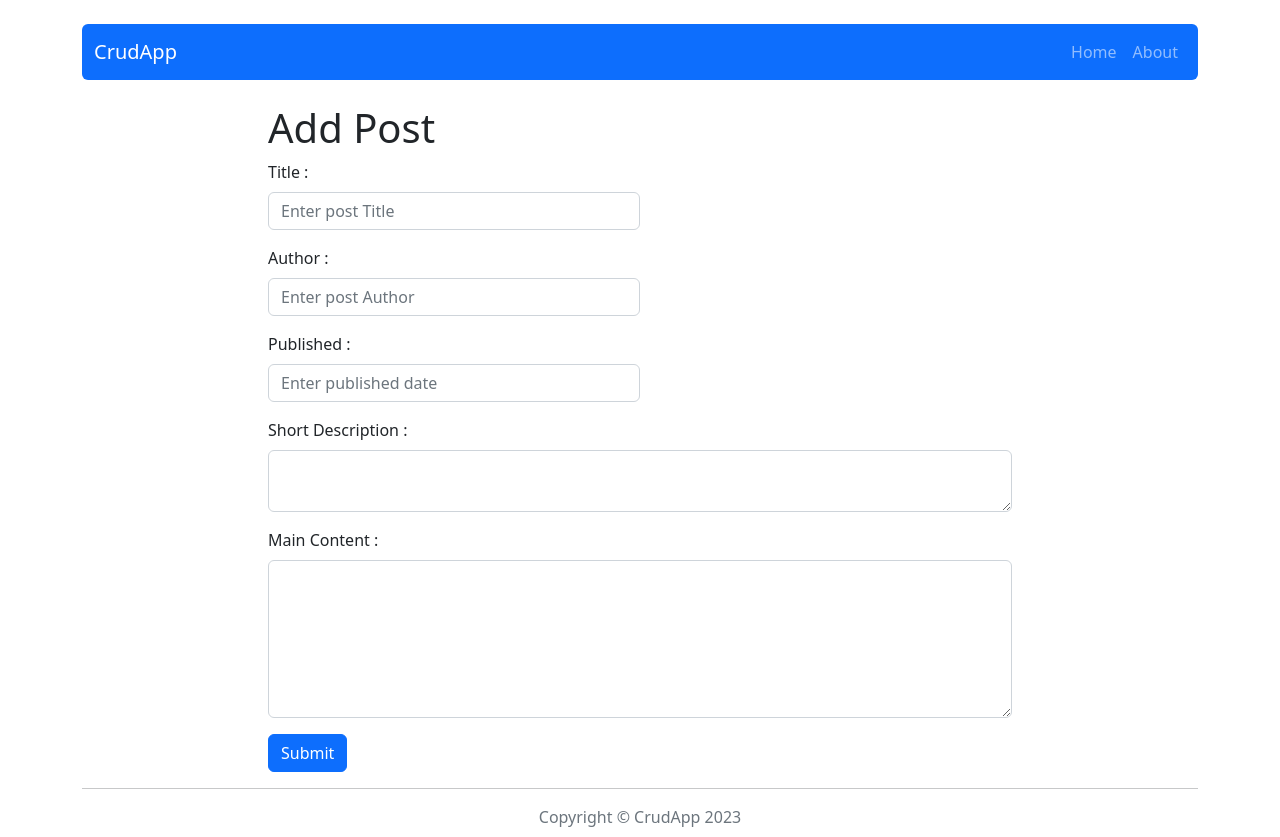
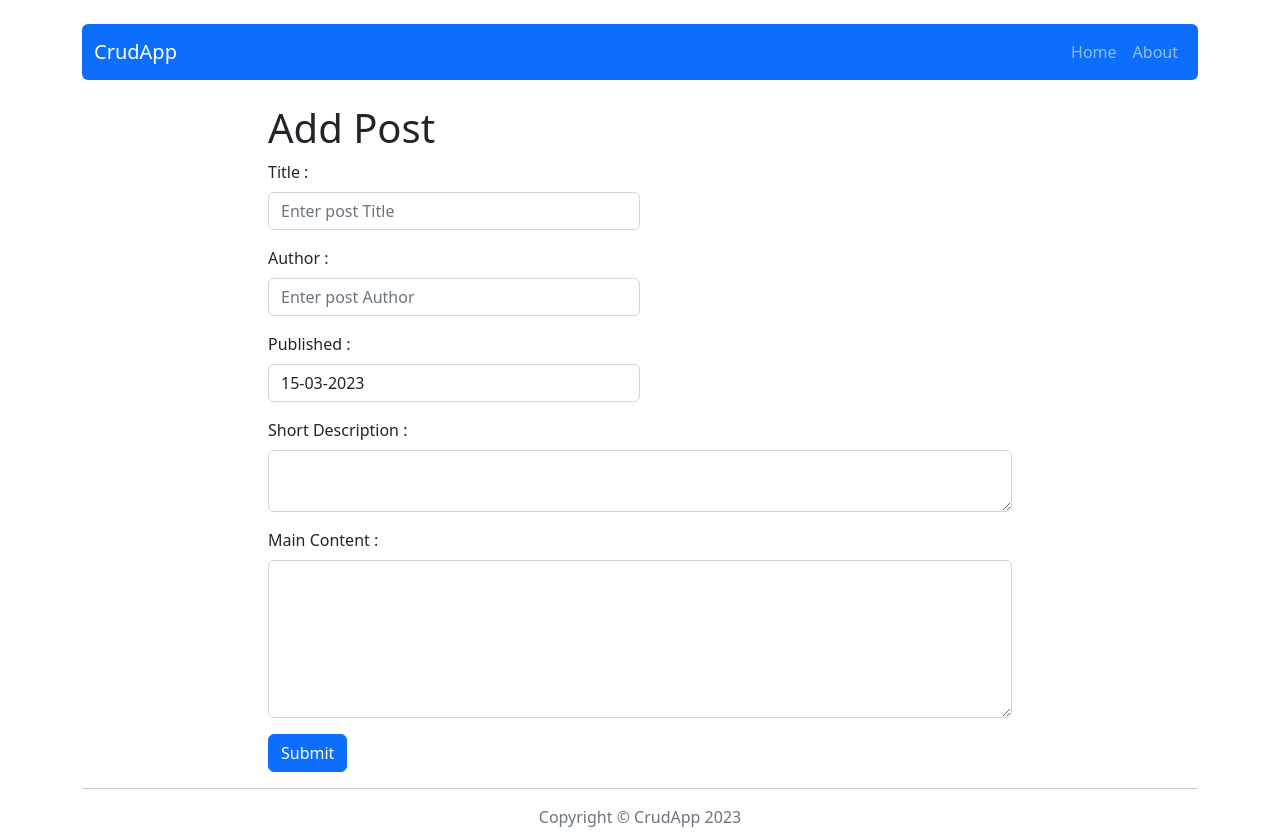
Before and after one commit to iMdPd/reactCrudApp, a React (Create React App) app: page /post/add in a window 1280 px wide. Built offline with nearby package versions, Linux system fonts and the light colour scheme.

Commit message:
Add validation to AddPost form

```diff
--- a/src/components/pages/PostAdd.js
+++ b/src/components/pages/PostAdd.js
@@ -1,39 +1,95 @@
-import { Col, Form, Button } from "react-bootstrap";
+import { Col, Form, Button, Feedback } from "react-bootstrap";
+import { useState } from "react";
 
 export const PostAdd = () => {
+  const current = new Date();
+  const date = `${current.getDate()}-0${
+    current.getMonth() + 1
+  }-${current.getFullYear()}`;
+
+  const [validated, setValidated] = useState(false);
+
+  const handleSubmit = (event) => {
+    const form = event.currentTarget;
+    if (form.checkValidity() === false) {
+      event.preventDefault();
+      event.stopPropagation();
+    }
+
+    setValidated(true);
+  };
+
   return (
     <div className="d-flex justify-content-center">
-      <Col md={8}>
+      <Col xs={8}>
+        <Form noValidate validated={validated} onSubmit={handleSubmit}>
+          <Col md={6}>
             <h1>Add Post</h1>
-        <Form.Group className="mb-3" controlId="addPostForm">
-          <Col md={6}>
+            <Form.Group className="mb-3" controlId="formGridEmail">
               <Form.Label>Title :</Form.Label>
               <Form.Control
-              className="mb-3"
                 type="text"
                 placeholder="Enter post Title"
+                required
               />
+              <Form.Control.Feedback>Looks good!</Form.Control.Feedback>
+              <Form.Control.Feedback type="invalid">
+                Please input post Title.
+              </Form.Control.Feedback>
+            </Form.Group>
+
+            <Form.Group className="mb-3" controlId="formGridEmail">
               <Form.Label>Author :</Form.Label>
               <Form.Control
-              className="mb-3"
                 type="text"
                 placeholder="Enter post Author"
+                required
               />
+              <Form.Control.Feedback>Looks good!</Form.Control.Feedback>
+              <Form.Control.Feedback type="invalid">
+                Please input post Author.
+              </Form.Control.Feedback>
+            </Form.Group>
+
+            <Form.Group className="mb-3" controlId="formGridAddress1">
               <Form.Label>Published :</Form.Label>
               <Form.Control
-              className="mb-3"
                 type="text"
                 placeholder="Enter published date"
+                defaultValue={date}
+                maxlength="10"
+                minlength="10"
+                required
               />
+              <Form.Control.Feedback>Looks good!</Form.Control.Feedback>
+              <Form.Control.Feedback type="invalid">
+                Please input published date in format DD-MM-RRRR.
+              </Form.Control.Feedback>
+            </Form.Group>
           </Col>
+
+          <Form.Group className="mb-3" controlId="formGridAddress1">
             <Form.Label>Short Description :</Form.Label>
-          <Form.Control className="mb-3" as="textarea" rows={2} />
+            <Form.Control as="textarea" rows={2} required maxlength="32" />
+            <Form.Control.Feedback>Looks good!</Form.Control.Feedback>
+            <Form.Control.Feedback type="invalid">
+              Please fill this field with post short description.
+            </Form.Control.Feedback>
+          </Form.Group>
+
+          <Form.Group className="mb-3" controlId="formGridAddress1">
             <Form.Label>Main Content :</Form.Label>
-          <Form.Control as="textarea" rows={6} />
+            <Form.Control as="textarea" rows={6} required />
+            <Form.Control.Feedback>Looks good!</Form.Control.Feedback>
+            <Form.Control.Feedback type="invalid">
+              Please fill this field with post short description.
+            </Form.Control.Feedback>
           </Form.Group>
+
           <Button variant="primary" type="submit">
             Submit
           </Button>
+        </Form>
       </Col>
     </div>
   );
```
Lines whose indentation alone changed are shown as unchanged.
